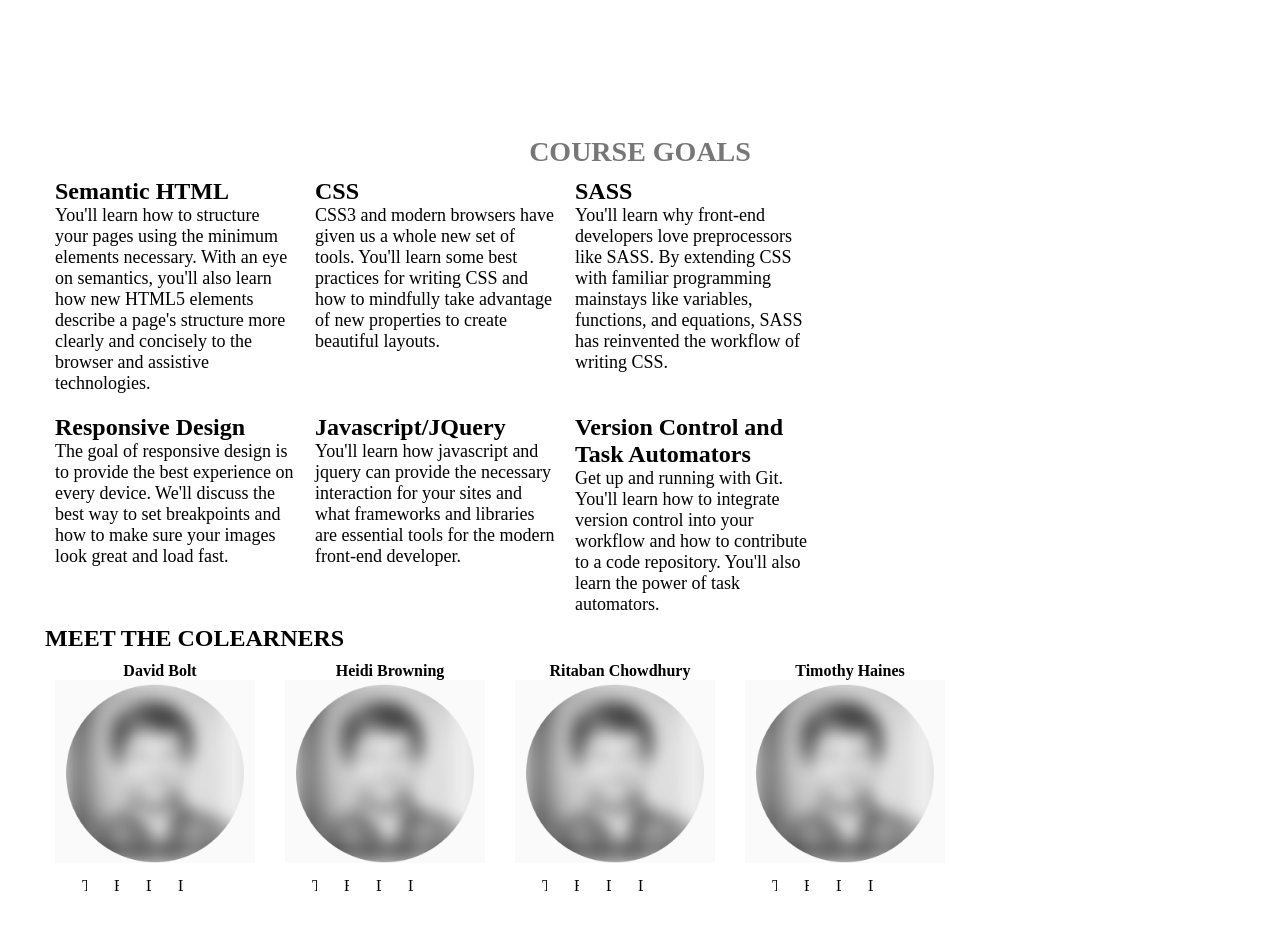
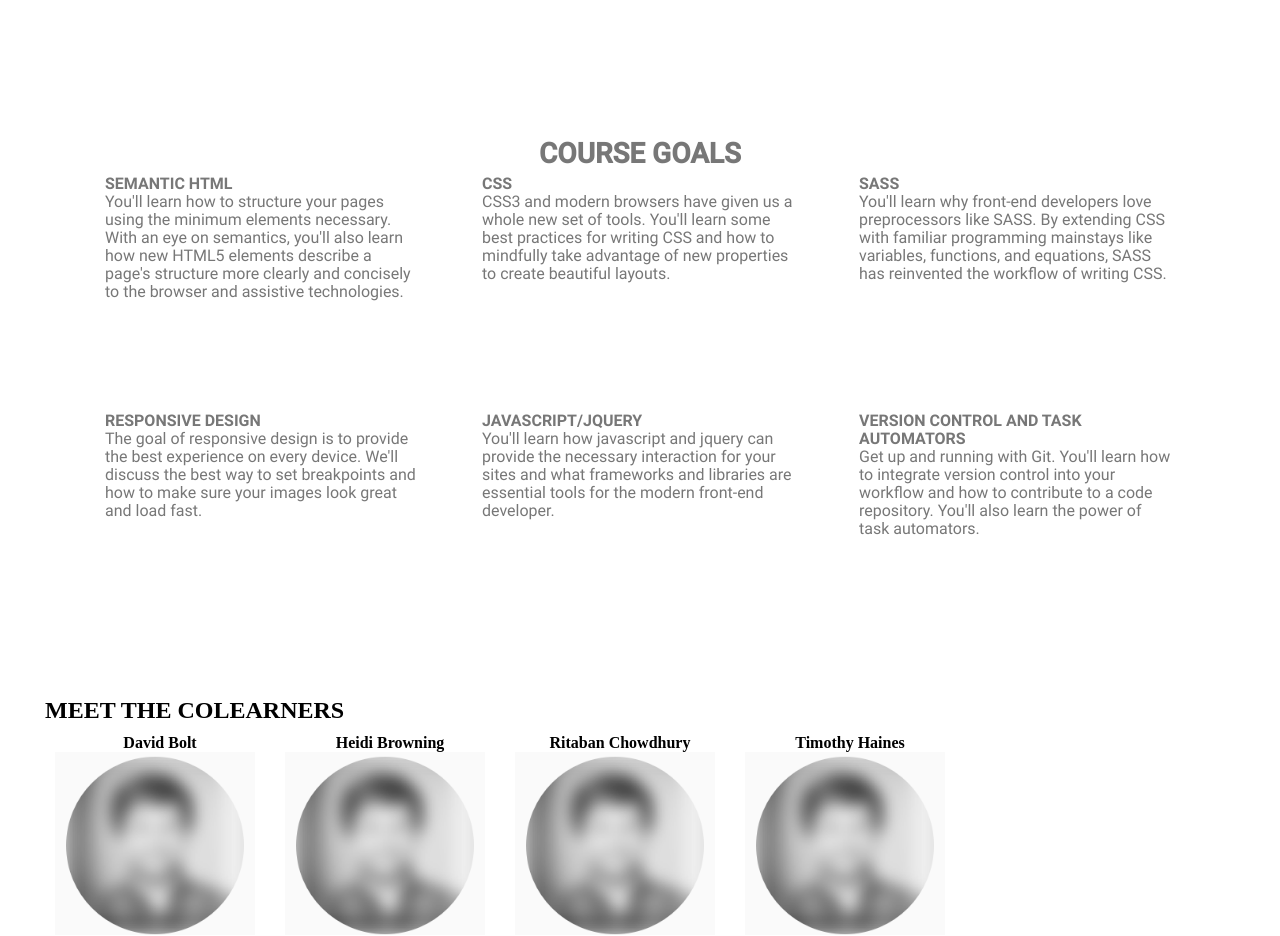
Before and after one commit to m-reick/mw-2017, a website: page index.html in a window 1280 px wide. Shown: the part 1100-2036 px from the top of the page. Drawn offline with Linux system fonts and the light colour scheme.

Commit message:
Updated Course Goals section

```diff
--- a/src/scss/partials/_courseGoalsSection.scss
+++ b/src/scss/partials/_courseGoalsSection.scss
@@ -1,11 +1,24 @@
 .courseGoalsHeadline {
 	color: $courseGoalsTextColor;
+	font-family: $robotoMedium;
 	font-size: 28px;
-	text-transform:uppercase;
+	line-height: 33px;
+	text-transform: uppercase;
 	text-align: center;
 }
 
 
-.courseGoalsList p {
-	font-size: 18px;
+.courseGoalsList {
+	color: $courseGoalsTextColor;
+	& p {
+		font-size: 16px;
+		line-height: 18px;
+		font-family: $robotoRegular;
+	}
+	& h2 {
+		font-size: 16px;
+		line-height: 18px;
+		text-transform: uppercase;
+		font-family: $robotoBold;
+	}
 }
--- a/src/scss/partials/_general.scss
+++ b/src/scss/partials/_general.scss
@@ -49,12 +49,22 @@ ul {
 		margin: 0 auto;
 		overflow: auto;
 	}
-	.courseGoalsList li:nth-child(3n+1) {
-		clear: left;
-	}
 	.courseGoalsList li {
-		width: 250px;
-		margin: 5px;
+		width: 324px;
+		margin: 0px 53px 101px 0px;
 		padding: 5px;
+		&:nth-child(3n+3) {
+			// last column
+			margin-right: 55px;
+		}
+		&:nth-child(3n+1) {
+			// first column
+			margin-left: 55px;
+			clear: left;
+		}
+		&:last-child {
+			// last item to set bottom margin
+			margin-bottom: 155px;
+		}
 	}
 }
```
Also changed, not shown: assets/css/style.css.
